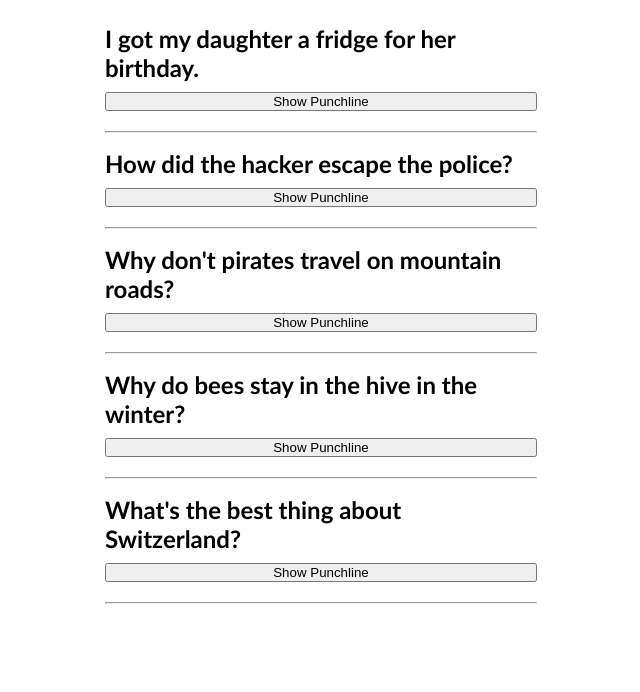
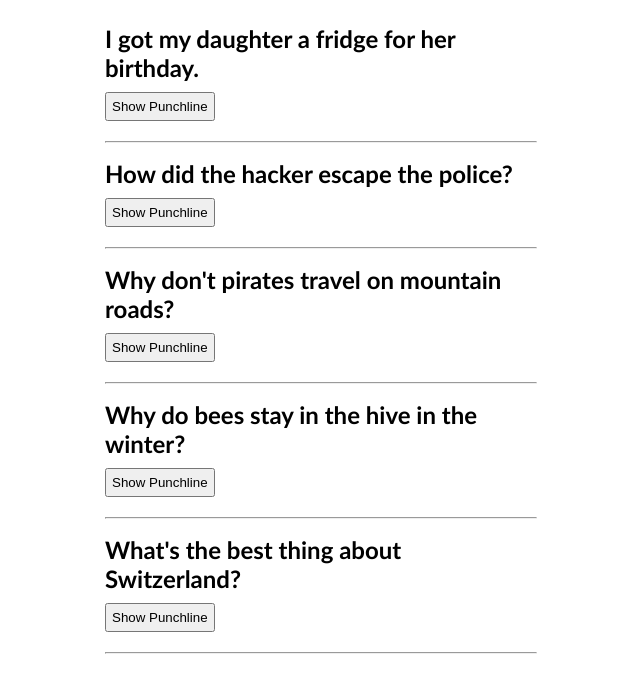
Before and after one commit to adex-badr18/react-challenges, a React (Vite) app in the folder jokes/: page / in a window 1280 px wide. Shown: the top 692 px of the page, without its empty margins (319-959 px from the left). Built offline with nearby package versions, Linux system fonts and the light colour scheme.

Commit message:
Style buttons

```diff
--- a/jokes/src/App.css
+++ b/jokes/src/App.css
@@ -15,3 +15,8 @@
 hr {
     margin-top: 10px;
 }
+
+button {
+    align-self: flex-start;
+    padding: 5px;
+}
```
